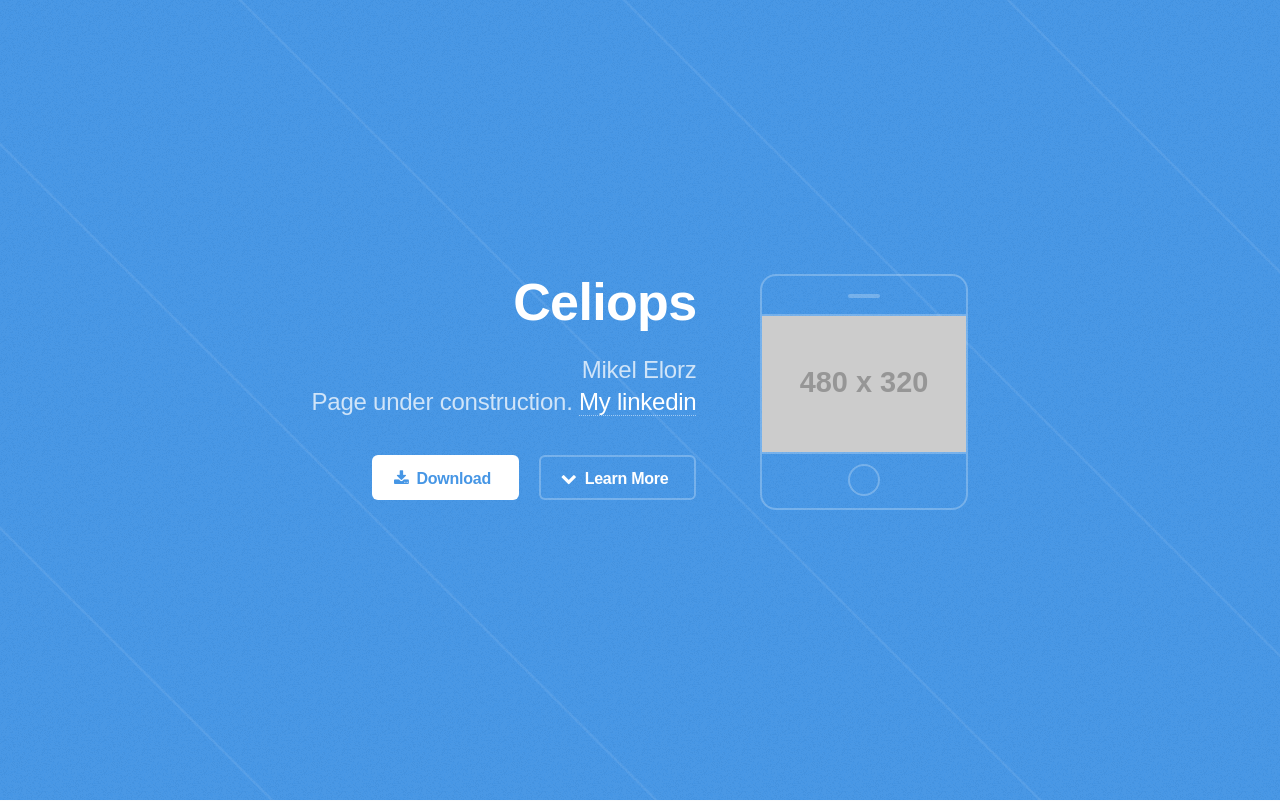
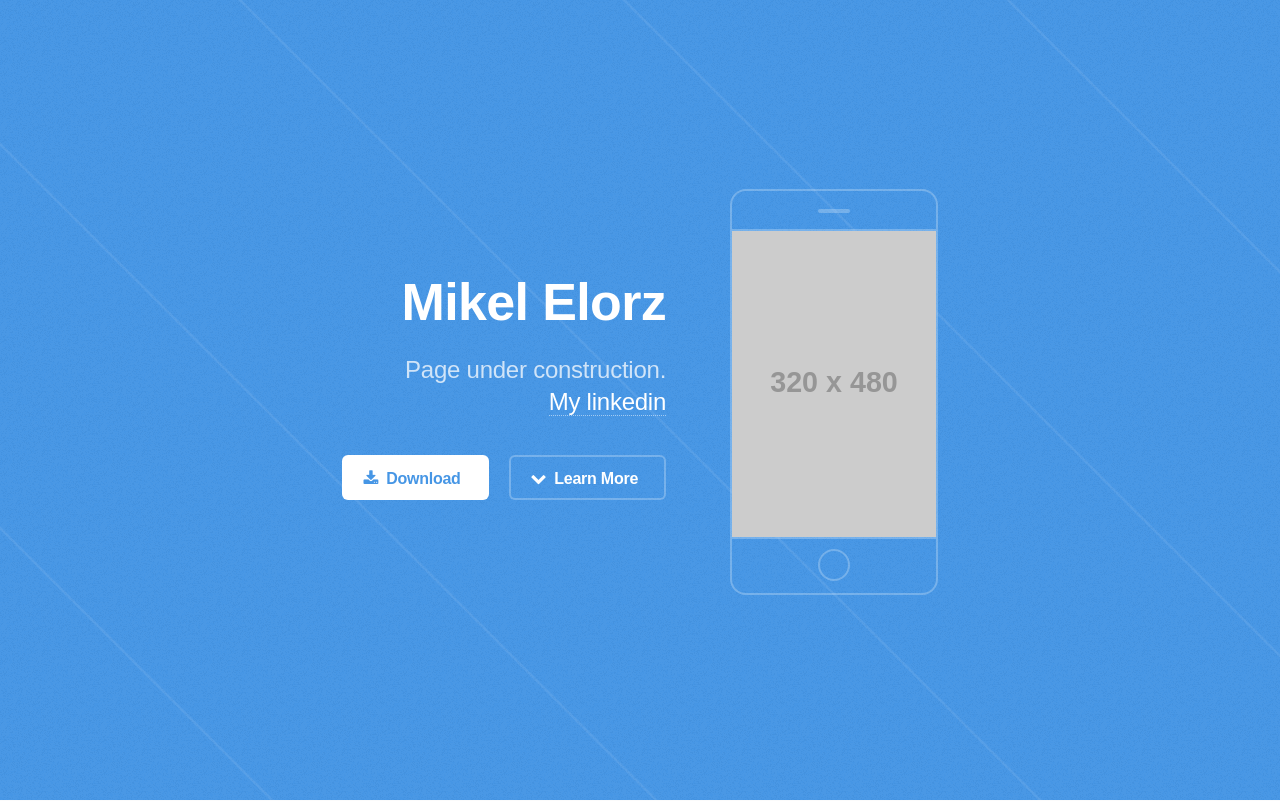
Before and after one commit to elorz007/elorz007.github.io, a plain HTML site: page index.html in a window 1280 px wide. Shown: the top 801 px of the page. Drawn offline with Linux system fonts and the light colour scheme; placeholder pictures from the web are drawn by us.

Commit message:
Update index.html

```diff
--- a/index.html
+++ b/index.html
@@ -19,15 +19,15 @@
 		<!-- Header -->
 			<header id="header">
 				<div class="content">
-					<h1><a href="#">Celiops</a></h1>
-					<p>Mikel Elorz<br />
-					Page under construction. <a href="https://www.linkedin.com/in/mikelelorz">My linkedin</a></p>
+					<h1><a href="#">Mikel Elorz</a></h1>
+					<p>Page under construction. <br />
+					<a href="https://www.linkedin.com/in/mikelelorz">My linkedin</a></p>
 					<ul class="actions">
 						<li><a href="#" class="button special icon fa-download">Download</a></li>
 						<li><a href="#one" class="button icon fa-chevron-down scrolly">Learn More</a></li>
 					</ul>
 				</div>
-				<div class="image phone"><div class="inner"><img src="http://placehold.it/480x320" alt="" /></div></div>
+				<div class="image phone"><div class="inner"><img src="http://placehold.it/320x480" alt="" /></div></div>
 			</header>
 
 		<!-- One -->
```
